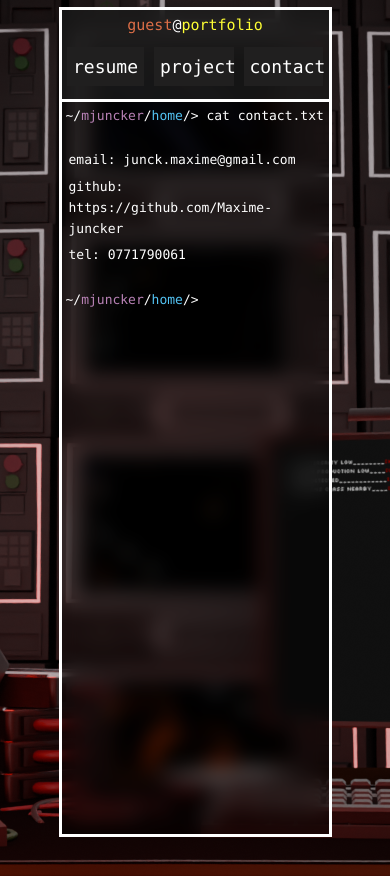
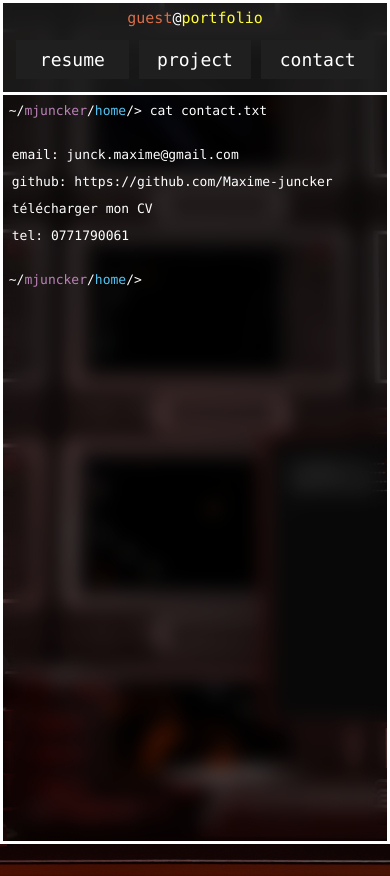
Before and after one commit to Maxime-juncker/re-portfolio, a Vue app: page / in a window 390 px wide. Both pictures are taken after a click on the button "contact". Built offline with nearby package versions, Linux system fonts and the light colour scheme.

Commit message:
phone responsive

```diff
--- a/src/App.vue
+++ b/src/App.vue
@@ -158,5 +158,19 @@ body
 	}
 }
 
+@media (max-width: 1000px)
+{
+	.terminal
+	{
+		width: 100%;
+	}
+
+	body
+	{
+		padding: 0;
+		height: 100vh;
+		overflow-y: hidden;
+	}
+}
 
 </style>
--- a/src/components/contact_tab.vue
+++ b/src/components/contact_tab.vue
@@ -9,7 +9,8 @@
 		</div>
 		<p><br></p>
 		<a href="https://mail.google.com/mail/?view=cm&to=junck.maxime@gmail.com" target="_blank" rel="noopener noreferrer">email: junck.maxime@gmail.com</a>
-		<a href="https://github.com/Maxime-juncker">github: https://github.com/Maxime-juncker</a>
+		<a href="https://github.com/Maxime-juncker" target="_blank" rel="noopener noreferrer">github: https://github.com/Maxime-juncker</a>
+		<a href="CV.pdf" target="_blank" rel="noopener noreferrer">télécharger mon CV</a>
 		<a>tel: 0771790061</a>
 
 		<p><br></p>
--- a/src/components/lst-elt-42.vue
+++ b/src/components/lst-elt-42.vue
@@ -52,4 +52,12 @@ defineProps({
 	{
 		text-decoration: underline;
 	}
+
+	@media (max-width: 1000px)
+	{
+		.list-elt
+		{
+			grid-template-columns: 30% 40% 30% 20% 80%;
+		}
+	}
 </style>
--- a/src/components/project_tab.vue
+++ b/src/components/project_tab.vue
@@ -124,6 +124,4 @@
 	width: 100%;
 }
 
-
-
 </style>
--- a/src/components/resume_tab.vue
+++ b/src/components/resume_tab.vue
@@ -71,4 +71,12 @@ pre
     white-space: pre;
 }
 
+
+@media (max-width: 1000px)
+{
+	.info-panel
+	{
+		flex-direction: column;
+	}
+}
 </style>
```
Also changed, not shown: 2 other files (tests, documents, lock files or other folders).
